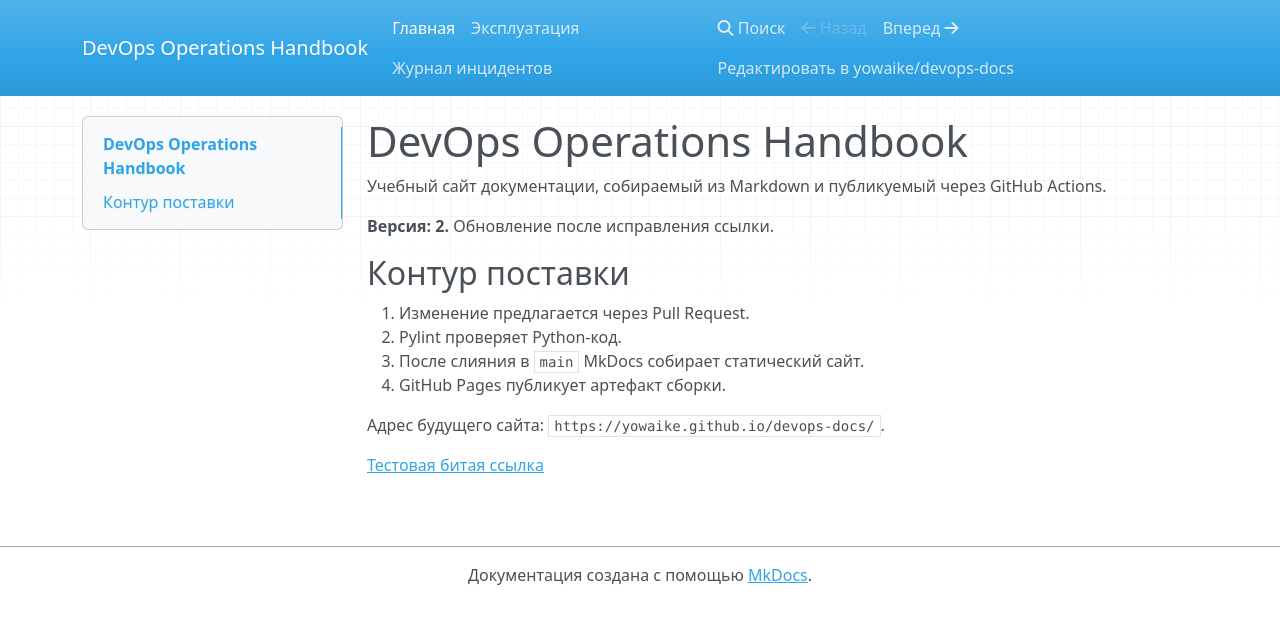
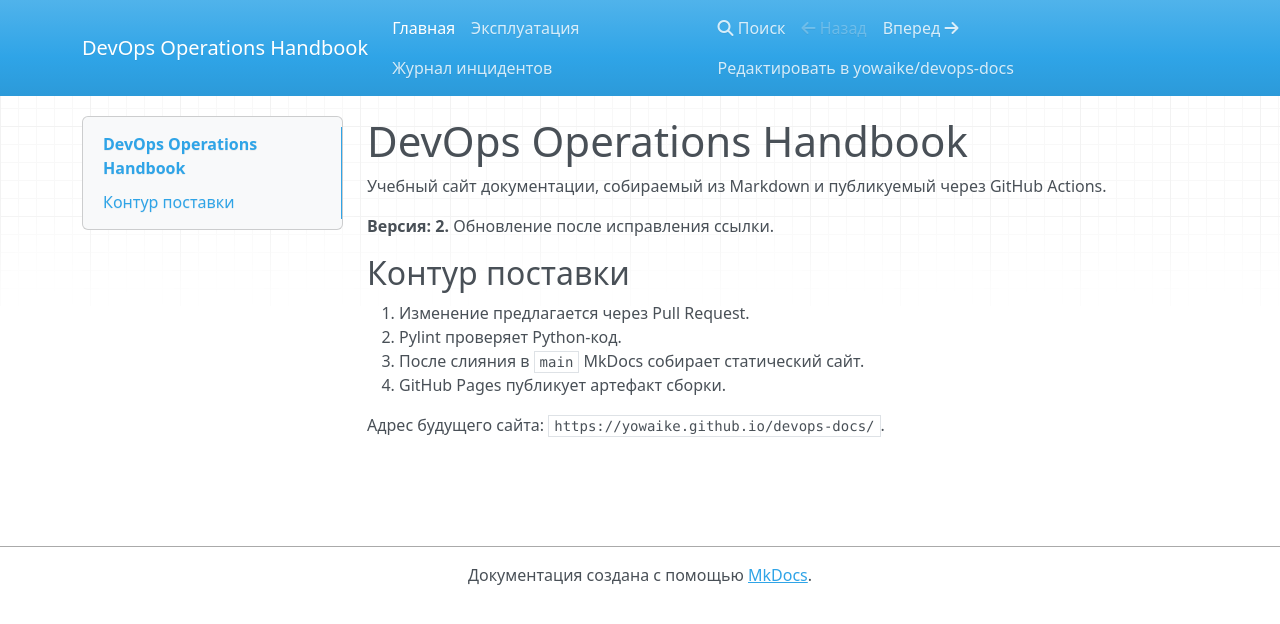
Before and after one commit to yowaike/devops-docs, an MkDocs documentation site: the page built from docs/index.md, in a window 1280 px wide. Shown: the top 624 px of the page. Built offline with MkDocs 1.6.1, drawn with Linux system fonts in a browser that asks for light colours; nearby versions of some CDN libraries.

Commit message:
docs: remove test broken link

```diff
--- a/docs/index.md
+++ b/docs/index.md
@@ -12,6 +12,3 @@
 4. GitHub Pages публикует артефакт сборки.
 
 Адрес будущего сайта: `https://yowaike.github.io/devops-docs/`.
-
-
-[Тестовая битая ссылка](missing-page.md)
```
